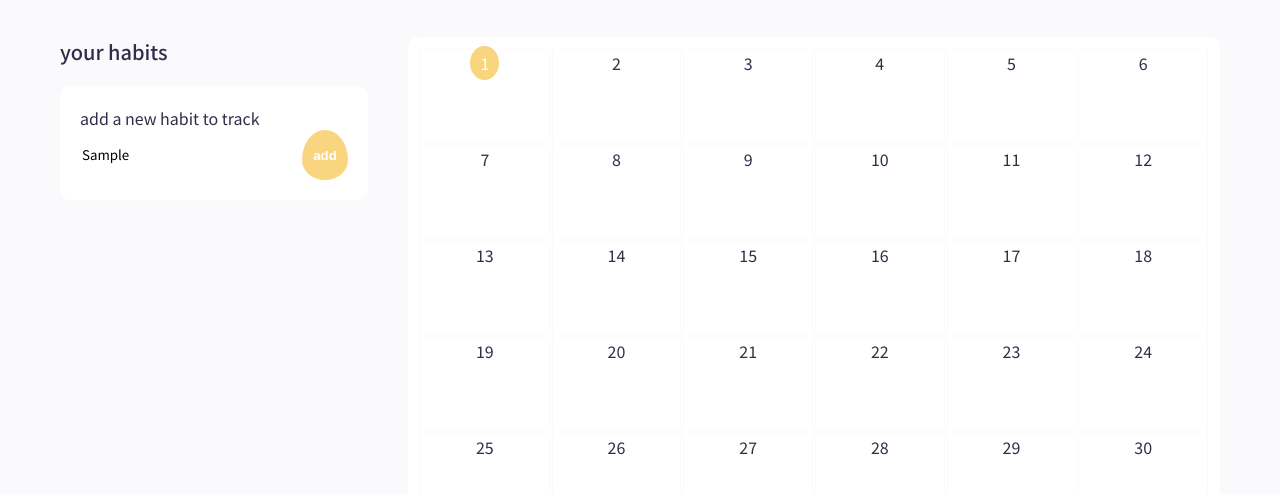
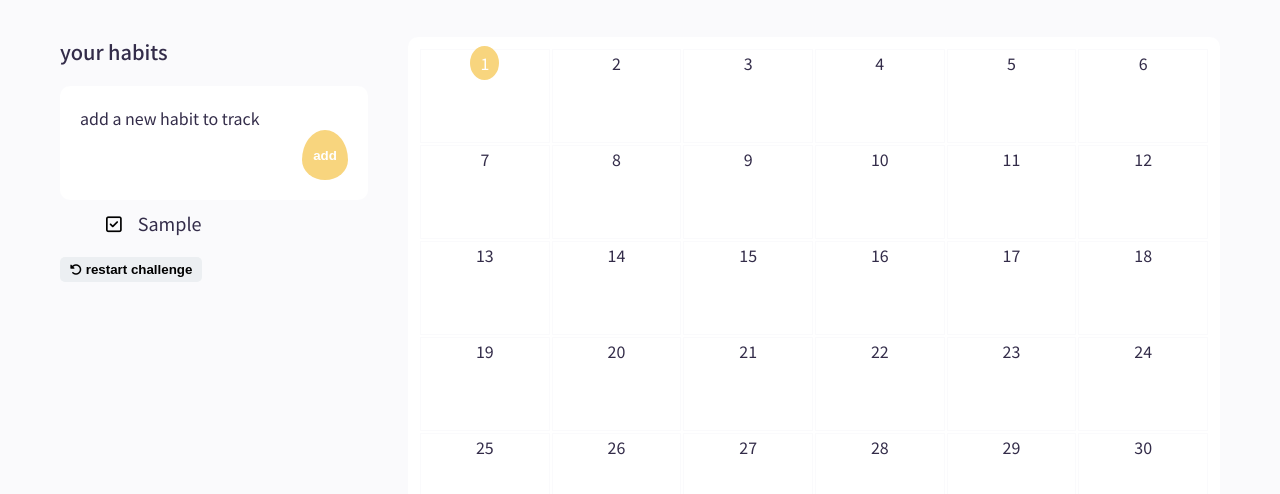
Before and after one commit to paulinemss/habit-tracker, a plain HTML site: page index.html in a window 1280 px wide. Both pictures are taken after typing "Sample" into the empty fields and a click on the button "add". Shown: the part 112-606 px from the top of the page. Drawn offline with Linux system fonts and the light colour scheme.

Commit message:
JS logic to add habit to track

```diff
--- a/index.html
+++ b/index.html
@@ -14,14 +14,22 @@
                 <h1>30 day challenge</h1>
             </section>
             <section class="content">
-                <div class="objectives">
-                    <h2>your habits</h2>
-                    <div class="add-habit">
-                        <span class="add-habit_title">add a new habit to track</span>
-                        <div class="add-habit_form">
-                            <input type="text" class="add-habit_input" autofocus/>
-                            <button class="add-habit_btn">add</button>
+                <div class="left-menu">
+                    <div class="objectives">
+                        <h2>your habits</h2>
+                        <div class="add-habit">
+                            <span class="add-habit_title">add a new habit to track</span>
+                            <div class="add-habit_form">
+                                <input type="text" class="add-habit_input" id="addHabitInput" autofocus/>
+                                <button class="add-habit_btn" id="addInputBtn">add</button>
+                            </div>
                         </div>
+                    </div>
+                    <div class="habits" id="habitsDiv">
+
+                    </div>
+                    <div class="bottom">
+                        <button class="restart-btn" id="restartBtn"><i class="fas fa-undo-alt"></i> restart challenge</button>
                     </div>
                 </div>
                 <div class="tracker">
--- a/script.js
+++ b/script.js
@@ -1,6 +1,9 @@
 // HTML elements variables
 
 const days = document.getElementsByClassName("day");
+const restartBtn = document.getElementById('restartBtn');
+const addHabitInput = document.getElementById('addHabitInput');
+const addInputBtn = document.getElementById('addInputBtn');
 
 // date variables
 
@@ -9,6 +12,10 @@ const firstCo = localStorage.getItem('firstCo');
 
 console.log('now : ' + now);
 console.log('firstCo : ' + firstCo);
+
+// user data array
+
+let userInput = [];
 
 // function to check the difference between first connection & current date
 
@@ -38,4 +45,42 @@ function highlightDate() {
     }
 }
 
+// function to reload the page and empty local storage
+
+function restartChallenge() {
+    localStorage.clear();
+    location.reload();
+}
+
+// function to add input from the form into a habit element
+
+function addInput() {
+    if (addHabitInput.value !== '') {
+        userInput.unshift(addHabitInput.value);
+        renderHabit();
+        localStorage.setItem('userInput', JSON.stringify(userInput));
+    }
+    addHabitInput.value = '';
+}
+
+// function to render the habit element on the page
+
+function renderHabit() {
+    let str = '';
+    for (let i=0; i<userInput.length; i++) {
+        let habit = userInput[i];
+        str += `<div class="user-habit">
+                    <div class="checkbox">
+                        <button><i class="far fa-check-square"></i></button>
+                    </div>
+                    <div class="habit-description">${habit}</div>
+                </div>`;
+    }
+    document.getElementById('habitsDiv').innerHTML = str;
+}
+
+// call functions and event listeners
+
 highlightDate();
+restartBtn.addEventListener('click', restartChallenge);
+addInputBtn.addEventListener('click', addInput);
--- a/style.css
+++ b/style.css
@@ -26,7 +26,7 @@ body {
     justify-content: space-between;
 }
 
-.objectives {
+.left-menu {
     width: 30%;
 }
 
@@ -76,6 +76,44 @@ body {
     height: 50px;
 }
 
+.restart-btn {
+    background-color: #eceff2;
+    font-weight: 600;
+    cursor: pointer;
+    border: none;
+    outline: none;
+    padding: 5px 10px;
+    border-radius: 5px;
+    margin-top: 20px;
+}
+
+.fa-undo-alt {
+    font-size: 12px;
+}
+
+.habits {
+    margin-top: 10px;
+    margin-left: 40px;
+}
+
+.user-habit {
+    display: flex;
+    font-size: 18px;
+    margin-top: 10px;
+}
+
+.checkbox button {
+    background: none;
+    cursor: pointer;
+    border: none;
+    font-size: 18px;
+    outline: none;
+}
+
+.habit-description {
+    margin-left: 10px;
+}
+
 .tracker {
     flex-grow: 1;
 }
```
